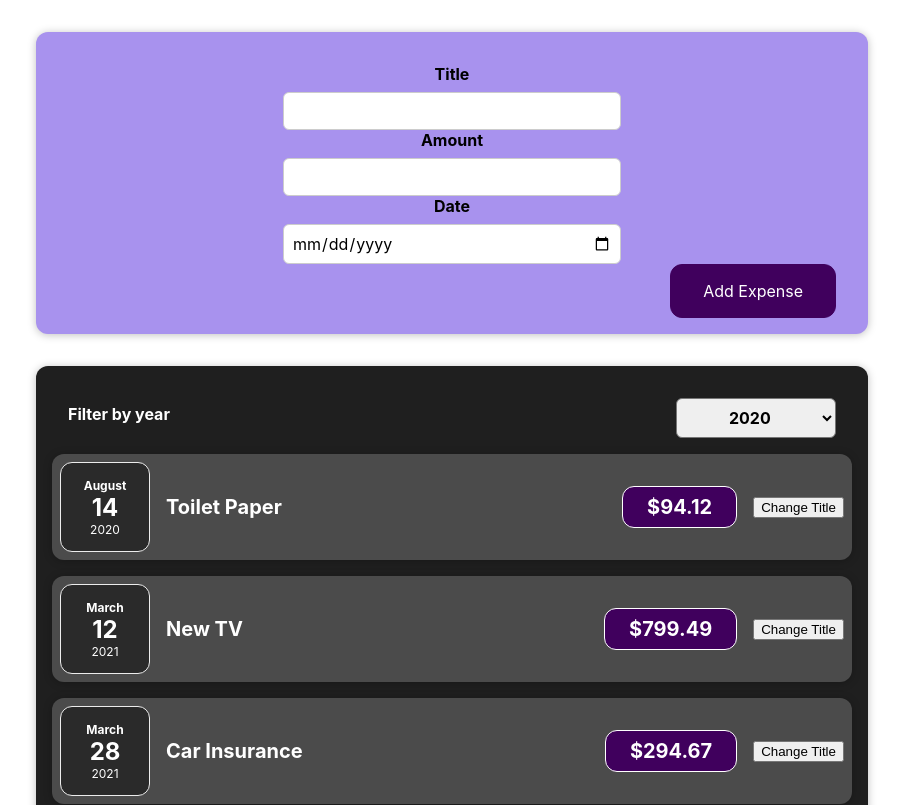
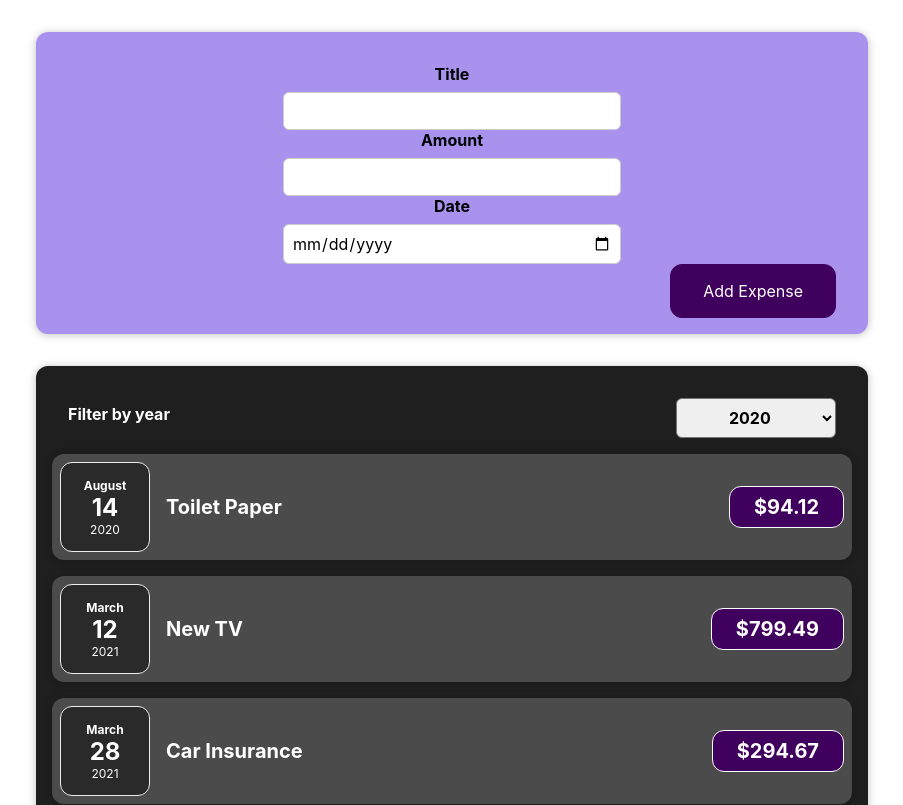
Before and after one commit to ivayloivan0v/ExpenseTracker, a React (Create React App) app: page / in a window 1280 px wide. Shown: the top 805 px of the page, without its empty margins (188-1091 px from the left). Built offline with nearby package versions, Linux system fonts and the light colour scheme.

Commit message:
removing expenseItem button

```diff
--- a/src/components/Expenses/ExpenseItem.js
+++ b/src/components/Expenses/ExpenseItem.js
@@ -1,22 +1,15 @@
-import { useState } from "react";
 import { ExpenseDate } from "./ExpenseDate";
 import { Card } from "../UI/Card";
 import "./ExpenseItem.css";
 
 export const ExpenseItem = (props) => {
-  const [title, setTitle] = useState(props.title);
-
-  const clickHandler = () => {
-    setTitle("Updated");
-  };
 
   return (
     <Card className="expense-item">
       <ExpenseDate date={props.date} />
       <div className="expense-item__description">
-        <h2>{title}</h2>
+        <h2>{props.title}</h2>
         <div className="expense-item__price">${props.amount}</div>
-        <button onClick={clickHandler}>Change Title</button>
       </div>
     </Card>
   );
```
